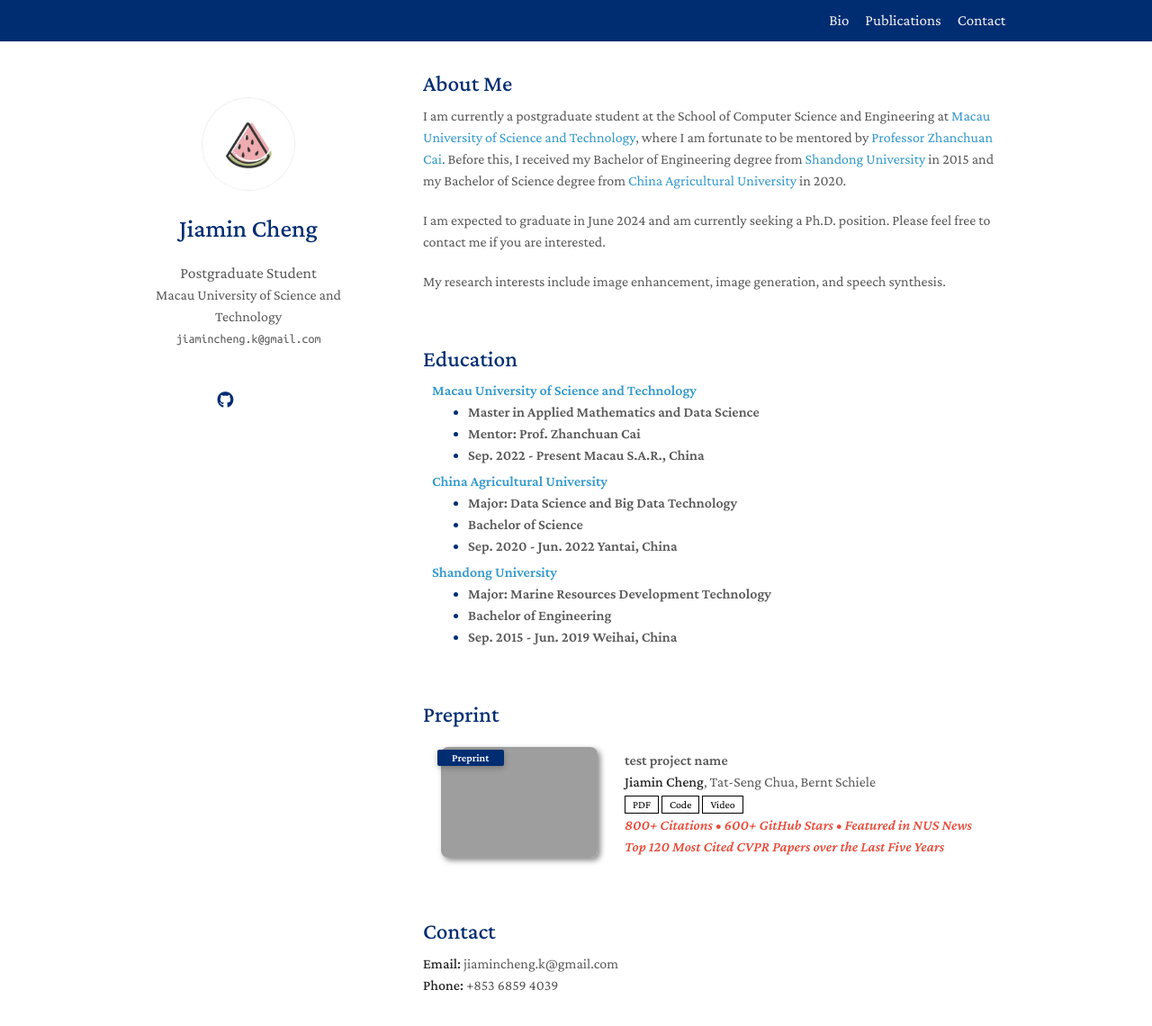
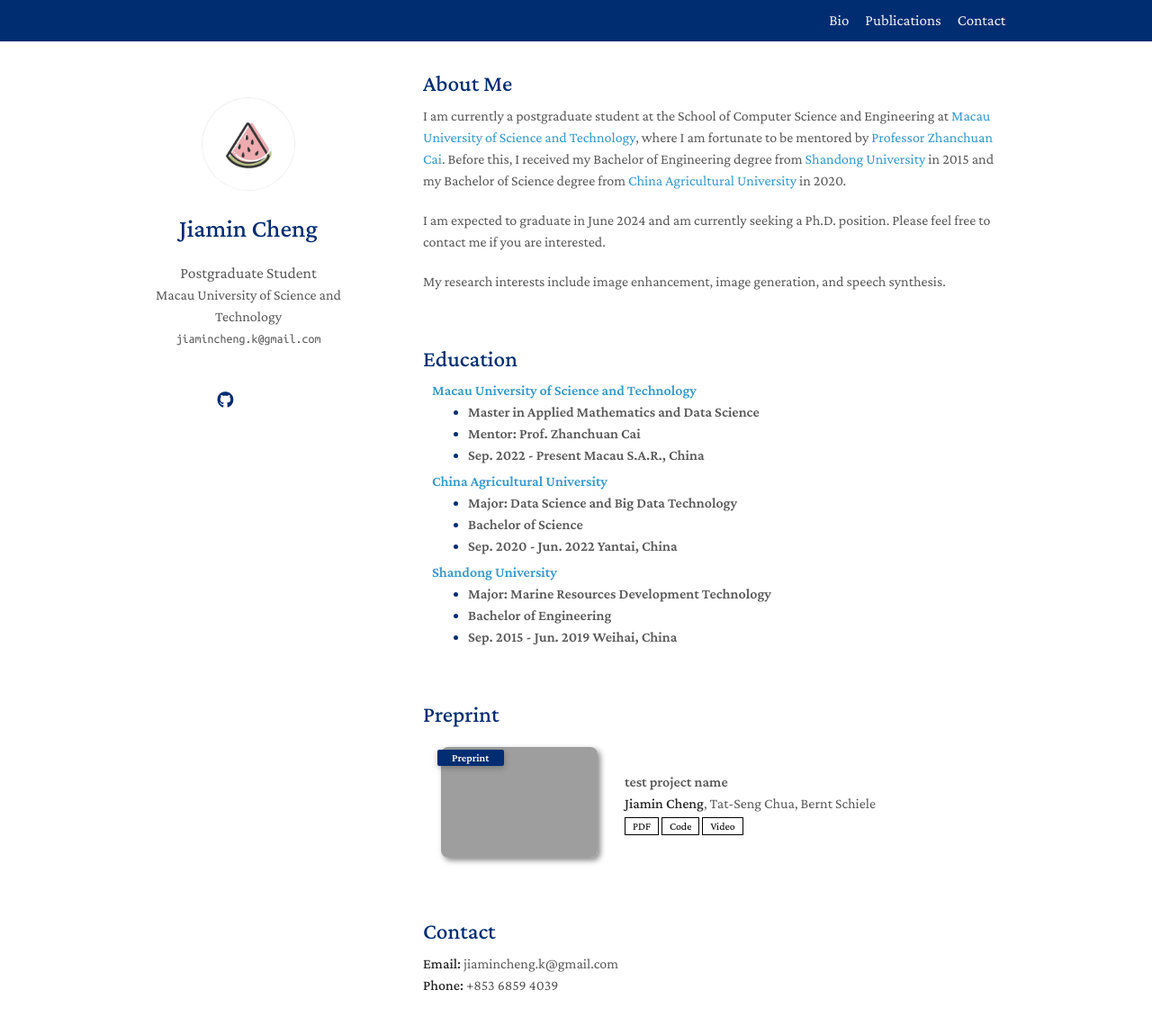
Before and after one commit to jiamincheng/jiamincheng.github.io, a Jekyll site: the page built from index.md, in a window 1280 px wide and 1181 px high. Shown: the top 1140 px of the window at 90% size. Built offline with Jekyll 4.4.1, drawn with Linux system fonts in a browser that asks for light colours; comment, search, counter and statistics services are not loaded; a style sheet for code colours, icons or effects is not loaded; grey boxes are pictures that could not be loaded.

Commit message:
Update publications.md

```diff
--- a/_includes/publications.md
+++ b/_includes/publications.md
@@ -23,17 +23,6 @@
       <a href="https://openaccess.thecvf.com/content_CVPR_2019/papers/Sun_Meta-Transfer_Learning_for_Few-Shot_Learning_CVPR_2019_paper.pdf" class="btn btn-sm z-depth-0" role="button" target="_blank" style="font-size:12px;">PDF</a>
       <a href="https://github.com/yaoyao-liu/meta-transfer-learning" class="btn btn-sm z-depth-0" role="button" target="_blank" style="font-size:12px;">Code</a>
       <a href="https://www.bilibili.com/video/BV1Jc411K7Pe?t=12.9" class="btn btn-sm z-depth-0" role="button" target="_blank" style="font-size:12px;">Video</a>
-
-<br>
-<strong> <a style="color:#e74d3c; font-weight:600" href="https://scholar.google.com/citations?view_op=view_citation&hl=en&user=Uf9GqRsAAAAJ&citation_for_view=Uf9GqRsAAAAJ:bEWYMUwI8FkC"><i id="total_citation_mtl">800+</i><i style="color:#e74d3c; font-weight:600"> Citations • </i></a><a href="https://github.com/yaoyao-liu/meta-transfer-learning" target="_blank" rel="noopener"><i style="color:#e74d3c; font-weight:600" id="githubstars_mtl">600+</i><i style="color:#e74d3c; font-weight:600"> GitHub Stars</i></a> <a style="color:#e74d3c; font-weight:600" href="https://www.comp.nus.edu.sg/news/archives/y2019/2019-cvpr-research/">• <i>Featured in NUS News</i></a></strong>
-<br>
-<strong><a style="color:#e74d3c; font-weight:600" href="https://scholar.google.com/citations?hl=en&view_op=list_hcore&venue=FXe-a9w0eycJ.2023&vq=en&cstart=100"><i>Top 120 Most Cited CVPR Papers over the Last Five Years</i></a></strong>
-  <script>
-  githubStars("yaoyao-liu/meta-transfer-learning", function(stars) {
-  var startext = document.getElementById("githubstars_mtl");
-        startext.innerHTML=stars;
-  });
-  </script>
     </div>
   </div>
 </div>
```
